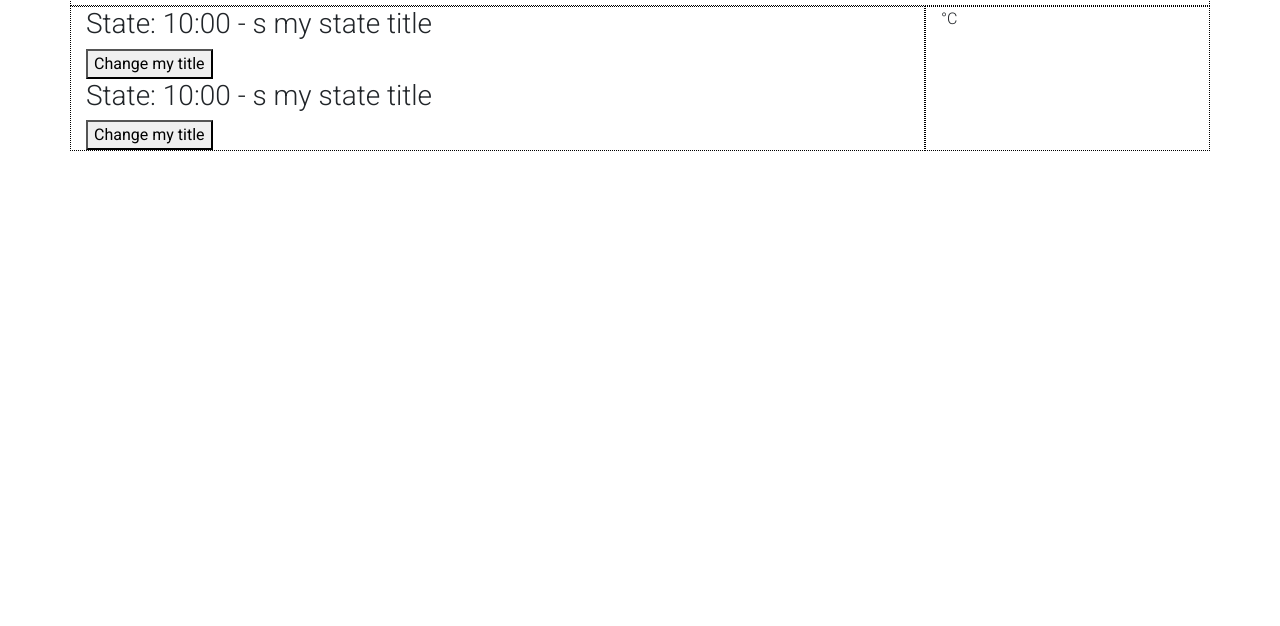
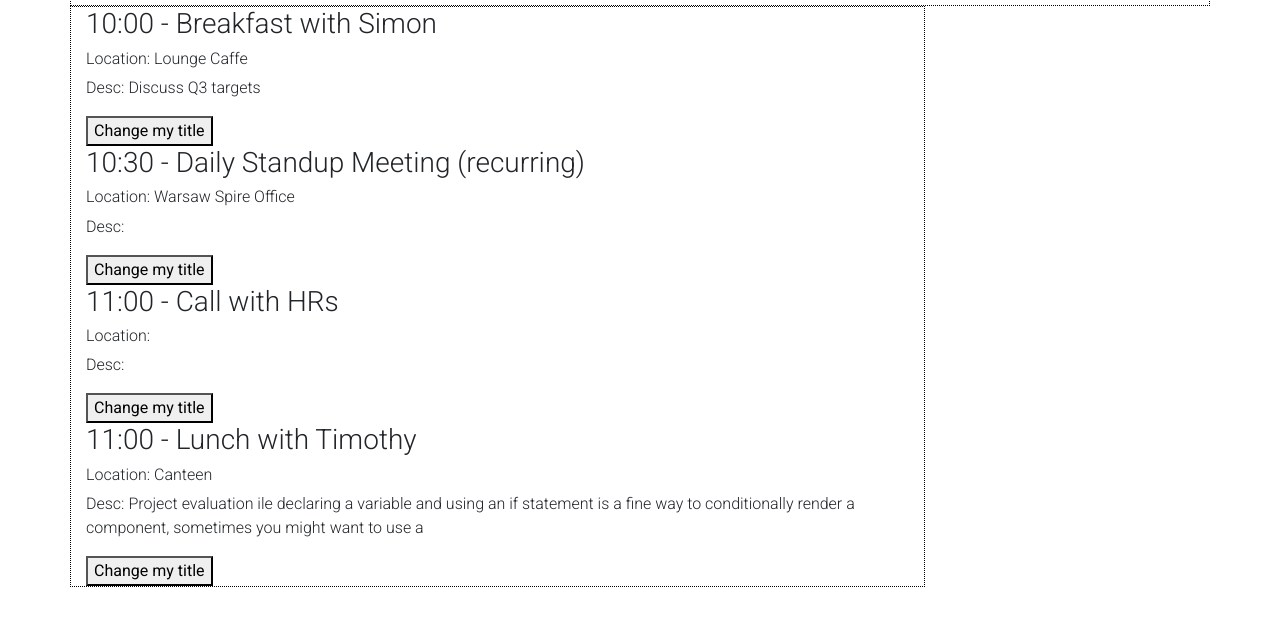
Before and after one commit to novasoap/agendum, a React app: page / in a window 1280 px wide. Shown: the part 52-678 px from the top of the page. Built offline with nearby package versions, Linux system fonts and the light colour scheme.

Commit message:
Looping through components

```diff
--- a/src/index.css
+++ b/src/index.css
@@ -1,3 +1,4 @@
+
 div[class^="col"],
 div[class*=" col"] {
     border: 1px dotted black;
--- a/src/index.js
+++ b/src/index.js
@@ -7,6 +7,35 @@ import { MDBContainer, MDBRow, MDBCol } from "mdbreact";
 import "./index.css";
 class App extends Component {
     state = {};
+    constructor(props) {
+        super(props);
+        this.state = {
+            events: [
+                {
+                  id: 1,
+                  time: "10:00",
+                  title: "Breakfast with Simon",
+                  location: "Lounge Caffe",
+                  description: "Discuss Q3 targets"
+                },
+                {
+                  id: 2,
+                  time: "10:30",
+                  title: "Daily Standup Meeting (recurring)",
+                  location: "Warsaw Spire Office"
+                },
+                { id: 3, time: "11:00", title: "Call with HRs" },
+                {
+                  id: 4,
+                  time: "11:00",
+                  title: "Lunch with Timothy",
+                  location: "Canteen",
+                  description:
+                    "Project evaluation ile declaring a variable and using an if statement is a fine way to conditionally render a component, sometimes you might want to use a"
+                }
+            ]
+        };
+    }
     render() {
         return (
             <React.Fragment>
@@ -15,31 +44,56 @@ class App extends Component {
                     <MDBCol md="12"><h1>Agendum</h1></MDBCol>
                 </MDBRow>
                 <MDBRow>
-                <MDBCol md="9">
-                    <Event>Meeting with Bob </Event>
-                    <Event>Meeting with Alice </Event>
-                </MDBCol>
-                <MDBCol md="3">°C</MDBCol>
+                    <MDBCol md="9">
+                    {this.state.events.map(event => (
+                        <Event
+                        key={event.id}
+                        id={event.id}
+                        time={event.time}
+                        title={event.title}
+                        location={event.location}
+                        description={event.description}
+                        />
+                    ))}
+                    </MDBCol>
                 </MDBRow>
             </MDBContainer>
             </React.Fragment>
         );
-    }
+    };
+    myLoopFunction() {
+        var myArray = [];
+        var i;
+        for (i = 0; i < this.state.events.length; i++) {
+          myArray[i] = (
+            <Event
+              time={this.state.events[i].time}
+              title={this.state.events[i].title}
+            />
+          );
+        }
+        return myArray;
+      }
 }
 class Event extends Component {
-    state = {
-        time: "10:00",
-        title: "s my state title"
+    state = {};
+    constructor(props){
+        super(props);
+        this.state = {
+            time: this.props.time,
+            title: this.props.title,
+            location: this.props.location,
+            description: this.props.description
+        };
     };
-    constructor(){
-        super();
-        this.varTime = "12:00"
-        this.varTitle = "c My variable title"
-    }
     render() {
         return (
             <React.Fragment>
-                <h3>State: {this.state.time} - {this.state.title}</h3>
+                <h3>
+                {this.state.time} - {this.state.title}
+                </h3>
+                <h6>Location: {this.state.location}</h6>
+                <p>Desc: {this.state.description}</p>
                 <button
                     onClick={()=>{
                         this.setState({title: "-----"});
```
